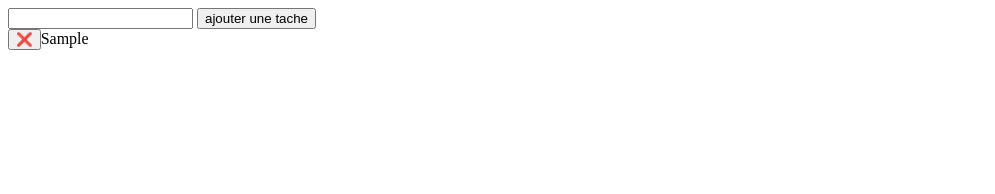
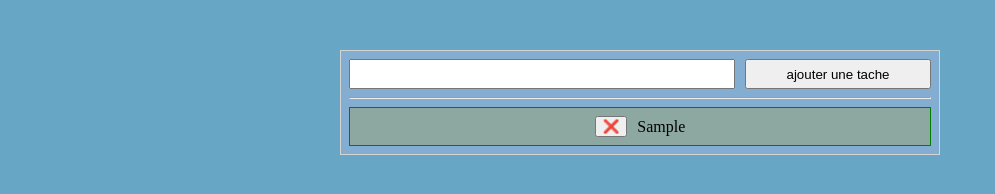
Before and after one commit to MaxLEG/ToDo-App, a plain HTML site: page index.html in a window 1280 px wide. Both pictures are taken after typing "Sample" into the empty fields and a click on the button "ajouter une tache". Shown: the whole page, without its empty margins (0-995 px from the left). Drawn offline with Linux system fonts and the light colour scheme.

Commit message:
added styles

```diff
--- a/index.html
+++ b/index.html
@@ -8,8 +8,13 @@
     <title>ToDo App</title>
   </head>
   <body>
-    <input type="text" data-text-field />
-    <button data-add-todo-btn>ajouter une tache</button>
-    <div class="container" data-todo-container></div>
+    <section class="todo">
+      <div class="text-field-wrapper">
+        <input type="text" data-text-field />
+        <button data-add-todo-btn>ajouter une tache</button>
+      </div>
+      <hr />
+      <div class="container" data-todo-container></div>
+    </section>
   </body>
 </html>
--- a/script.js
+++ b/script.js
@@ -34,6 +34,7 @@ const render = () => {
     const todoElement = createElement("div", todo);
     const removeBtn = createElement("button", "❌");
     removeBtn.addEventListener("click", () => removeTodo(index));
+    todoElement.classList.add("todo-item");
     todoElement.prepend(removeBtn);
     container.append(todoElement);
   });
--- a/styles.css
+++ b/styles.css
@@ -0,0 +1,50 @@
+* {
+  box-sizing: border-box;
+}
+body {
+  margin: 0;
+  background-color: rgb(104, 166, 197);
+}
+
+.todo {
+  margin: 50px auto;
+  padding: 0.5em;
+  width: 600px;
+  border: 1px solid lightgray;
+  background-color: rgb(131, 173, 209);
+}
+
+.text-field-wrapper {
+  display: flex;
+  justify-content: space-between;
+  align-items: center;
+  gap: 10px;
+}
+
+.text-field-wrapper input {
+  flex-grow: 3;
+  height: 30px;
+}
+
+.text-field-wrapper button {
+  flex-grow: 1;
+  height: 30px;
+}
+
+.container {
+  width: 100%;
+  display: flex;
+  flex-direction: column;
+  gap: 7px;
+}
+
+.todo-item {
+  width: 100%;
+  padding: 0.5em;
+  display: flex;
+  justify-content: center;
+  align-items: center;
+  gap: 10px;
+  border: 1px solid green;
+  background-color: rgb(141, 167, 161);
+}
```
